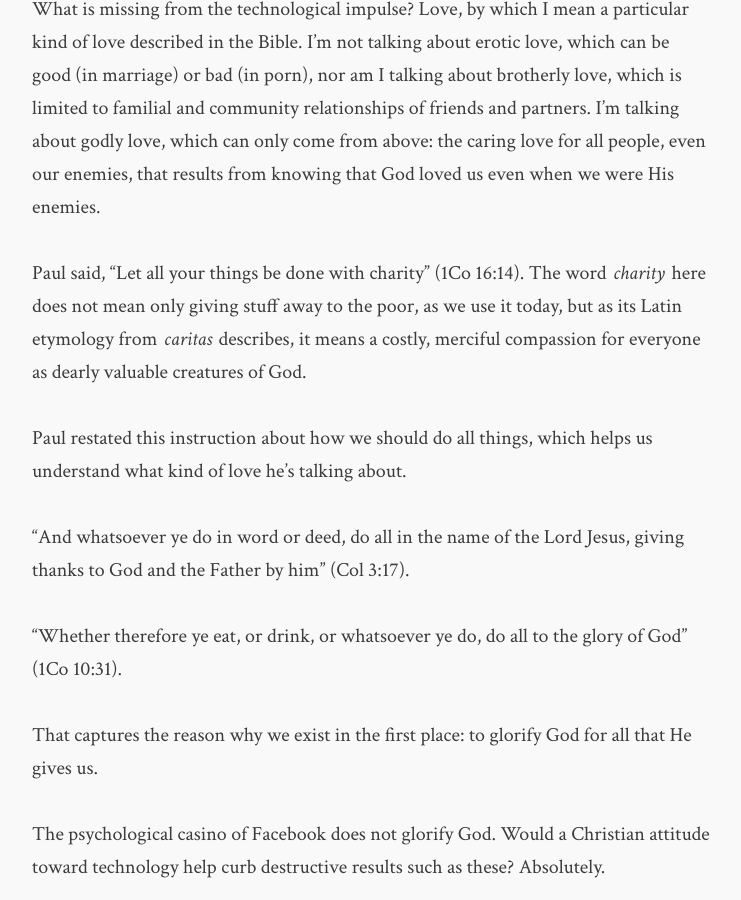
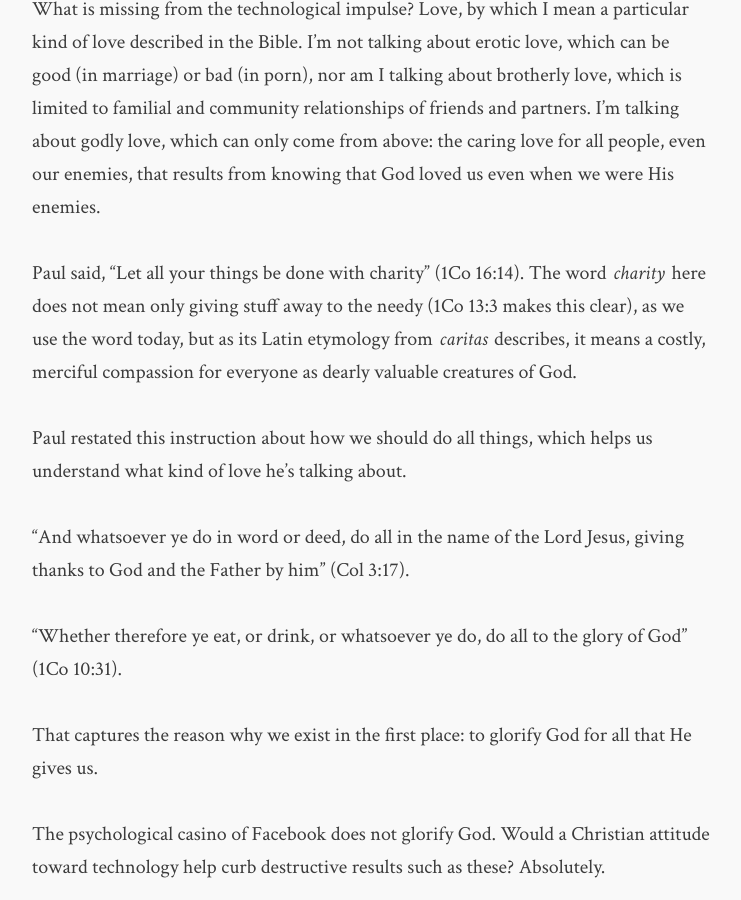
Before and after one commit to flashlightministries/oilforlight, a Jekyll site: the page built from _posts/2017-11-09-tech-better-way.md, in a window 1280 px wide and 900 px high, scrolled down 1372 px. Shown: the whole window, without its empty margins (268-1009 px from the left). Built offline with Jekyll 4.4.1, drawn with Linux system fonts in a browser that asks for light colours; nearby versions of some CDN libraries.

Commit message:
Update 2017-11-09-tech-better-way.md

```diff
--- a/_posts/2017-11-09-tech-better-way.md
+++ b/_posts/2017-11-09-tech-better-way.md
@@ -20,7 +20,7 @@ Pay attention to the wording there about good people and good intentions.  From
 
 What is missing from the technological impulse?  Love, by which I mean a particular kind of love described in the Bible.  I'm not talking about erotic love, which can be good (in marriage) or bad (in porn), nor am I talking about brotherly love, which is limited to familial and community relationships of friends and partners.  I'm talking about godly love, which can only come from above: the caring love for all people, even our enemies, that results from knowing that God loved us even when we were His enemies.
 
-Paul said, "Let all your things be done with charity" (1Co 16:14).  The word *charity* here does not mean only giving stuff away to the poor, as we use it today, but as its Latin etymology from *caritas* describes, it means a costly, merciful compassion for everyone as dearly valuable creatures of God.
+Paul said, "Let all your things be done with charity" (1Co 16:14).  The word *charity* here does not mean only giving stuff away to the needy (1Co 13:3 makes this clear), as we use the word today, but as its Latin etymology from *caritas* describes, it means a costly, merciful compassion for everyone as dearly valuable creatures of God.
 
 Paul restated this instruction about how we should do all things, which helps us understand what kind of love he's talking about.
 
```
